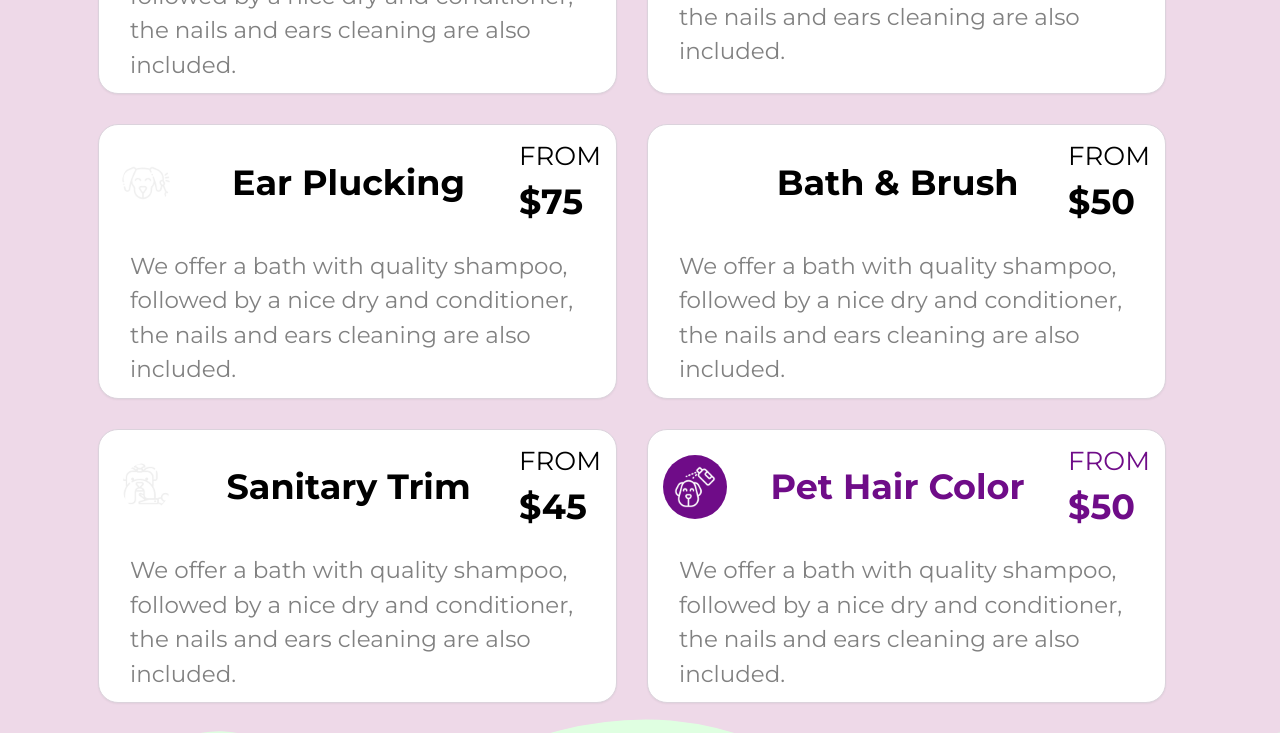
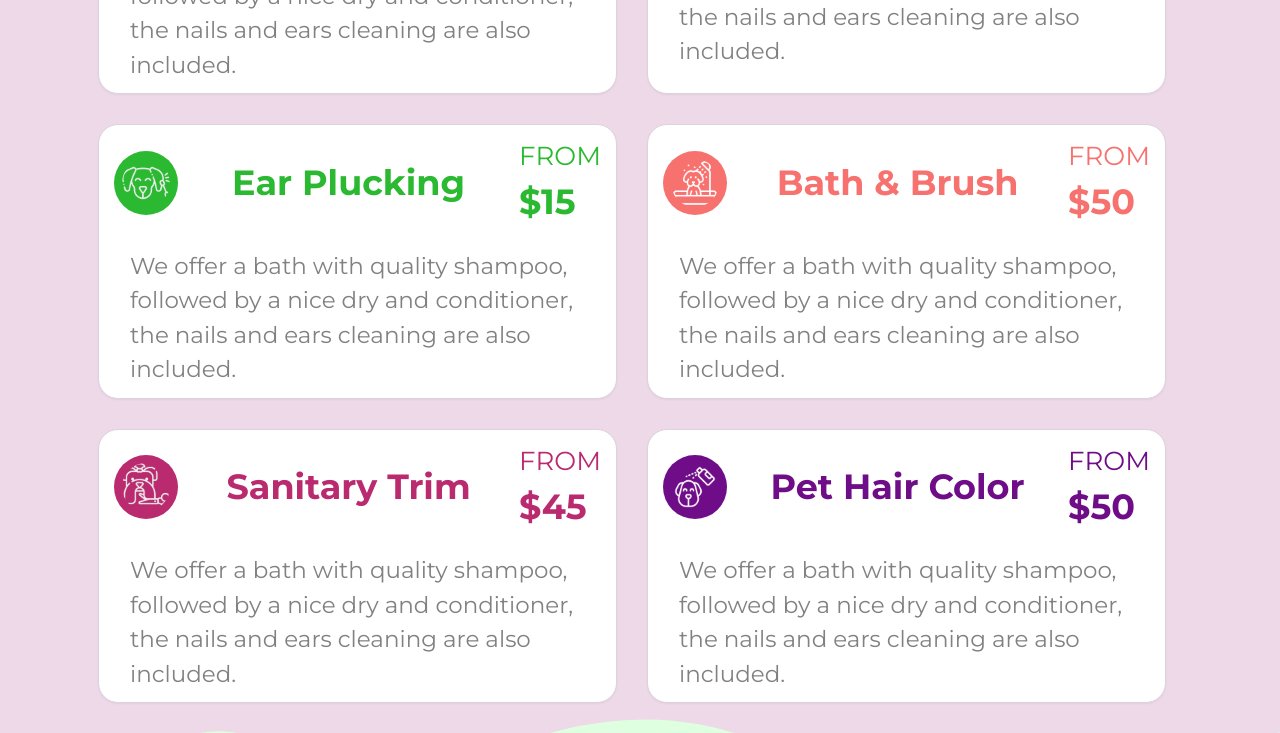
Before and after one commit to alif33/paws, a Next.js app: page / in a window 1280 px wide. Shown: the part 1240-1973 px from the top of the page. Built offline with nearby package versions, Linux system fonts and the light colour scheme.

Commit message:
cards fixes

```diff
--- a/src/components/home/Services.jsx
+++ b/src/components/home/Services.jsx
@@ -1,4 +1,5 @@
 /* eslint-disable react/no-unescaped-entities */
+import Image from "next/image";
 import Card from "../cards/Service";
 
 const Services = () => {
@@ -14,48 +15,144 @@ const Services = () => {
         </div>
       </div>
       <div className="grid grid-cols-1 md:grid-cols-2 lg:grid-cols-2 gap-[30px] pt-[50px] mx-2 sm:mx-20 md:mx-3 lg:mx-3 xl:mx-7 2xl:mx-20 lg:pr-4 pb-32">
-        <Card
-          title={"Grooming Package"}
-          img={"/images/ser1.svg"}
-          price={75}
-          color={"#1672EC"}
-          desc={""}
+        {/* Card-1 */}
+        <div className="col-span-1 bg-[#FFFFFF] rounded-[20px] border-[1px] border-[#DBD3DC] shadow-sm">
+          <div className="flex justify-between items-center pt-3 px-[15px]">
+            <Image
+              className={`bg-[#1672EC] rounded-full p-2 max-w-[54px] max-h-[54px] lg:max-w-[64px] lg:max-h-[64px]`}
+              src="/images/ser1.svg"
+              width={64}
+              height={64}
+              alt="Grooming Package"
             />
-        <Card
-          title={"Nail Trim / Dremel"}
-          img={"/images/ser2.svg"}
-          price={15}
-          color={"#ED9526"}
-          desc={""}
+            <h1 className={`text-[#1672EC] text-[18px] lg:text-[35px] font-bold`}>
+              Grooming Package
+            </h1>
+            <div className={`flex flex-col text-[#1672EC]`}>
+              <span className="text-[16px] lg:text-[26px]">FROM</span>
+              <span className="text-[25px] lg:text-[35px] font-bold">$75</span>
+            </div>
+          </div>
+          <p className="pt-[20px] pb-[11px] ps-[31px] pr-[14px] text-[#818181] text-[14px] lg:text-[23px]">
+            We offer a bath with quality shampoo, followed by a nice dry and
+            conditioner, the nails and ears cleaning are also included.
+          </p>
+        </div>
+         {/* Card-2 */}
+        <div className="col-span-1 bg-[#FFFFFF] rounded-[20px] border-[1px] border-[#DBD3DC] shadow-sm">
+          <div className="flex justify-between items-center pt-3 px-[15px]">
+            <Image
+              className={`bg-[#ED9526] rounded-full p-2 max-w-[54px] max-h-[54px] lg:max-w-[64px] lg:max-h-[64px]`}
+              src="/images/ser2.svg"
+              width={64}
+              height={64}
+              alt="Nail Trim / Dremel"
             />
-        <Card
-          title={"Ear Plucking"}
-          img={"/images/ser3.svg"}
-          price={75}
-          color={"#2AB930"}
-          desc={""}
+            <h1 className={`text-[#ED9526] text-[18px] lg:text-[35px] font-bold`}>
+              Nail Trim / Dremel
+            </h1>
+            <div className={`flex flex-col text-[#ED9526]`}>
+              <span className="text-[16px] lg:text-[26px]">FROM</span>
+              <span className="text-[25px] lg:text-[35px] font-bold">$15</span>
+            </div>
+          </div>
+          <p className="pt-[20px] pb-[11px] ps-[31px] pr-[14px] text-[#818181] text-[14px] lg:text-[23px]">
+            We offer a bath with quality shampoo, followed by a nice dry and
+            conditioner, the nails and ears cleaning are also included.
+          </p>
+        </div>
+         {/* Card-3 */}
+        <div className="col-span-1 bg-[#FFFFFF] rounded-[20px] border-[1px] border-[#DBD3DC] shadow-sm">
+          <div className="flex justify-between items-center pt-3 px-[15px]">
+            <Image
+              className={`bg-[#2AB930] rounded-full p-2 max-w-[54px] max-h-[54px] lg:max-w-[64px] lg:max-h-[64px]`}
+              src="/images/ser3.svg"
+              width={64}
+              height={64}
+              alt="Ear Plucking"
             />
-        <Card
-          title={"Bath & Brush"}
-          img={"/images/ser4.svg"}
-          price={50}
-          color={"#F7716E"}
-          desc={""}
+            <h1 className={`text-[#2AB930] text-[18px] lg:text-[35px] font-bold`}>
+              Ear Plucking
+            </h1>
+            <div className={`flex flex-col text-[#2AB930]`}>
+              <span className="text-[16px] lg:text-[26px]">FROM</span>
+              <span className="text-[25px] lg:text-[35px] font-bold">$15</span>
+            </div>
+          </div>
+          <p className="pt-[20px] pb-[11px] ps-[31px] pr-[14px] text-[#818181] text-[14px] lg:text-[23px]">
+            We offer a bath with quality shampoo, followed by a nice dry and
+            conditioner, the nails and ears cleaning are also included.
+          </p>
+        </div>
+         {/* Card-4 */}
+        <div className="col-span-1 bg-[#FFFFFF] rounded-[20px] border-[1px] border-[#DBD3DC] shadow-sm">
+          <div className="flex justify-between items-center pt-3 px-[15px]">
+            <Image
+              className={`bg-[#F7716E] rounded-full p-2 max-w-[54px] max-h-[54px] lg:max-w-[64px] lg:max-h-[64px]`}
+              src="/images/ser4.svg"
+              width={64}
+              height={64}
+              alt="Bath & Brush"
             />
-        <Card
-          title={"Sanitary Trim"}
-          img={"/images/ser5.svg"}
-          price={45}
-          color={"#F7716E"}
-          desc={""}
+            <h1 className={`text-[#F7716E] text-[18px] lg:text-[35px] font-bold`}>
+              Bath & Brush
+            </h1>
+            <div className={`flex flex-col text-[#F7716E]`}>
+              <span className="text-[16px] lg:text-[26px]">FROM</span>
+              <span className="text-[25px] lg:text-[35px] font-bold">$50</span>
+            </div>
+          </div>
+          <p className="pt-[20px] pb-[11px] ps-[31px] pr-[14px] text-[#818181] text-[14px] lg:text-[23px]">
+            We offer a bath with quality shampoo, followed by a nice dry and
+            conditioner, the nails and ears cleaning are also included.
+          </p>
+        </div>
+         {/* Card-5 */}
+        <div className="col-span-1 bg-[#FFFFFF] rounded-[20px] border-[1px] border-[#DBD3DC] shadow-sm">
+          <div className="flex justify-between items-center pt-3 px-[15px]">
+            <Image
+              className={`bg-[#B92A6F] rounded-full p-2 max-w-[54px] max-h-[54px] lg:max-w-[64px] lg:max-h-[64px]`}
+              src="/images/ser5.svg"
+              width={64}
+              height={64}
+              alt="Sanitary Trim"
             />
-        <Card
-          title={"Pet Hair Color"}
-          img={"/images/ser6.svg"}
-          price={50}
-          color={"#6F0C88"}
-          desc={""}
+            <h1 className={`text-[#B92A6F] text-[18px] lg:text-[35px] font-bold`}>
+              Sanitary Trim
+            </h1>
+            <div className={`flex flex-col text-[#B92A6F]`}>
+              <span className="text-[16px] lg:text-[26px]">FROM</span>
+              <span className="text-[25px] lg:text-[35px] font-bold">$45</span>
+            </div>
+          </div>
+          <p className="pt-[20px] pb-[11px] ps-[31px] pr-[14px] text-[#818181] text-[14px] lg:text-[23px]">
+            We offer a bath with quality shampoo, followed by a nice dry and
+            conditioner, the nails and ears cleaning are also included.
+          </p>
+        </div>
+         {/* Card-6 */}
+        <div className="col-span-1 bg-[#FFFFFF] rounded-[20px] border-[1px] border-[#DBD3DC] shadow-sm">
+          <div className="flex justify-between items-center pt-3 px-[15px]">
+            <Image
+              className={`bg-[#6F0C88] rounded-full p-2 max-w-[54px] max-h-[54px] lg:max-w-[64px] lg:max-h-[64px]`}
+              src="/images/ser6.svg"
+              width={64}
+              height={64}
+              alt="Pet Hair Color"
             />
+            <h1 className={`text-[#6F0C88] text-[18px] lg:text-[35px] font-bold`}>
+              Pet Hair Color
+            </h1>
+            <div className={`flex flex-col text-[#6F0C88]`}>
+              <span className="text-[16px] lg:text-[26px]">FROM</span>
+              <span className="text-[25px] lg:text-[35px] font-bold">$50</span>
+            </div>
+          </div>
+          <p className="pt-[20px] pb-[11px] ps-[31px] pr-[14px] text-[#818181] text-[14px] lg:text-[23px]">
+            We offer a bath with quality shampoo, followed by a nice dry and
+            conditioner, the nails and ears cleaning are also included.
+          </p>
+        </div>
       </div>
     </div>
   );
```
Lines whose indentation alone changed are shown as unchanged.
